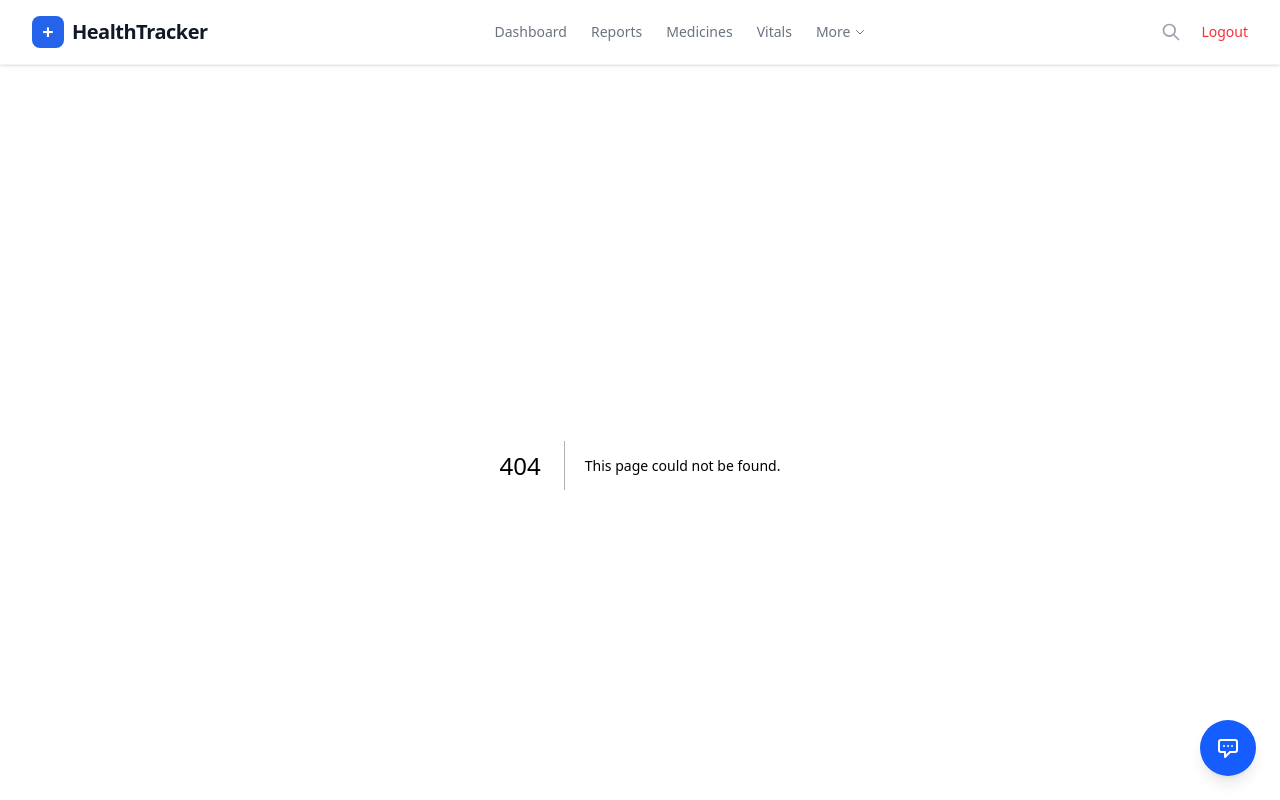
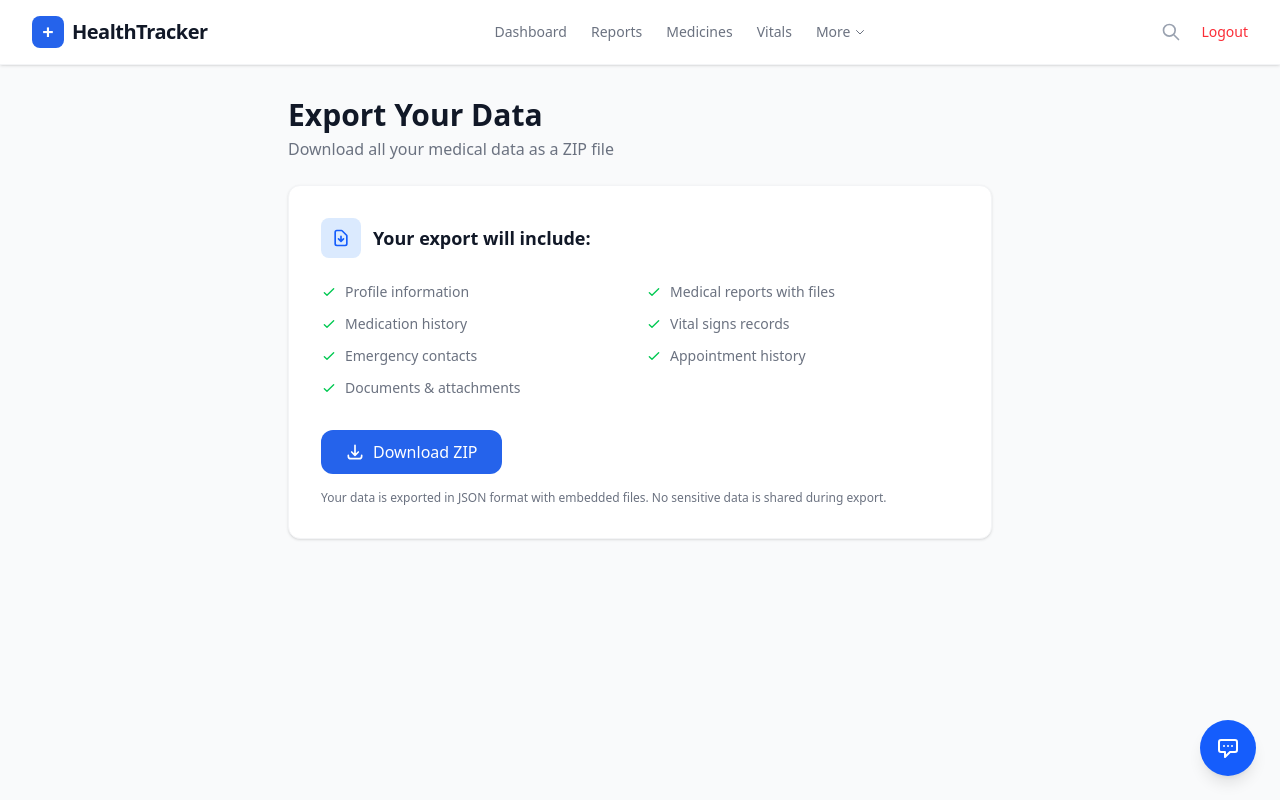
Before and after one commit to Susandhungana1/Ayuvo, a Next.js app in the folder front/: page /export in a window 1280 px wide. Before the commit this address had no page. Shown: the top 800 px of the page. Built offline with nearby package versions, Linux system fonts and the light colour scheme; sample sign-in values are in the browser's storage.

Commit message:
Add export/download data page with UI, navbar link, and dashboard card

```diff
--- a/front/app/dashboard/page.tsx
+++ b/front/app/dashboard/page.tsx
@@ -94,6 +94,13 @@ export default function Dashboard() {
                 <p className="text-subtext">Chronological view of all health events</p>
               </div>
             </Link>
+
+            <Link href="/export">
+              <div className="bg-white p-6 rounded-xl shadow-sm hover:shadow-md transition-shadow cursor-pointer">
+                <h2 className="text-xl font-semibold text-text-main mb-2">Export Data</h2>
+                <p className="text-subtext">Download all your data as ZIP</p>
+              </div>
+            </Link>
           </div>
         )}
       </div>
--- /dev/null
+++ b/front/app/export/page.tsx
@@ -0,0 +1,116 @@
+'use client';
+
+import { useEffect, useState } from 'react';
+import { useRouter } from 'next/navigation';
+import { Card } from '@/components/card';
+import { Button } from '@/components/button';
+
+const API_URL = 'http://127.0.0.1:3001';
+
+export default function ExportPage() {
+  const router = useRouter();
+  const [loading, setLoading] = useState(false);
+  const [user, setUser] = useState<any>(null);
+
+  useEffect(() => {
+    const userData = localStorage.getItem('user');
+    if (!userData) { router.push('/auth/login'); return; }
+    setUser(JSON.parse(userData));
+  }, [router]);
+
+  const handleExport = async () => {
+    const token = localStorage.getItem('token');
+    if (!token) return;
+    setLoading(true);
+    try {
+      const res = await fetch(`${API_URL}/api/export`, {
+        headers: { 'Authorization': `Bearer ${token}` },
+      });
+      if (!res.ok) throw new Error('Export failed');
+      const blob = await res.blob();
+      const url = URL.createObjectURL(blob);
+      const disposition = res.headers.get('Content-Disposition') || '';
+      const match = disposition.match(/filename="?(.+)"?/);
+      const filename = match ? match[1] : `healthtracker_export_${new Date().toISOString().slice(0, 10)}.zip`;
+      const a = document.createElement('a');
+      a.href = url;
+      a.download = filename;
+      a.click();
+      URL.revokeObjectURL(url);
+    } catch (err: any) {
+      alert(err.message || 'Failed to export data');
+    } finally {
+      setLoading(false);
+    }
+  };
+
+  if (!user) return null;
+
+  return (
+    <div className="min-h-screen bg-background">
+      <div className="max-w-3xl mx-auto px-4 sm:px-6 lg:px-8 py-8">
+        <div className="mb-6">
+          <h1 className="text-2xl sm:text-3xl font-bold text-text-main">Export Your Data</h1>
+          <p className="text-sm sm:text-base text-subtext mt-1">
+            Download all your medical data as a ZIP file
+          </p>
+        </div>
+
+        <Card className="p-6 sm:p-8">
+          <div className="flex items-center gap-3 mb-6">
+            <div className="w-10 h-10 bg-blue-100 rounded-lg flex items-center justify-center">
+              <svg className="w-5 h-5 text-blue-600" fill="none" stroke="currentColor" viewBox="0 0 24 24">
+                <path strokeLinecap="round" strokeLinejoin="round" strokeWidth={2} d="M12 10v6m0 0l-3-3m3 3l3-3m2 8H7a2 2 0 01-2-2V5a2 2 0 012-2h5.586a1 1 0 01.707.293l5.414 5.414a1 1 0 01.293.707V19a2 2 0 01-2 2z" />
+              </svg>
+            </div>
+            <div>
+              <h2 className="text-lg font-semibold text-text-main">Your export will include:</h2>
+            </div>
+          </div>
+
+          <div className="grid grid-cols-1 sm:grid-cols-2 gap-3 mb-8">
+            {[
+              'Profile information',
+              'Medical reports with files',
+              'Medication history',
+              'Vital signs records',
+              'Emergency contacts',
+              'Appointment history',
+              'Documents & attachments',
+            ].map((item) => (
+              <div key={item} className="flex items-center gap-2 text-sm text-subtext">
+                <svg className="w-4 h-4 text-green-500 flex-shrink-0" fill="none" stroke="currentColor" viewBox="0 0 24 24">
+                  <path strokeLinecap="round" strokeLinejoin="round" strokeWidth={2} d="M5 13l4 4L19 7" />
+                </svg>
+                {item}
+              </div>
+            ))}
+          </div>
+
+          <Button onClick={handleExport} disabled={loading} className="w-full sm:w-auto">
+            {loading ? (
+              <span className="flex items-center gap-2">
+                <svg className="animate-spin w-4 h-4" fill="none" viewBox="0 0 24 24">
+                  <circle className="opacity-25" cx="12" cy="12" r="10" stroke="currentColor" strokeWidth="4" />
+                  <path className="opacity-75" fill="currentColor" d="M4 12a8 8 0 018-8V0C5.373 0 0 5.373 0 12h4z" />
+                </svg>
+                Exporting...
+              </span>
+            ) : (
+              <span className="flex items-center gap-2">
+                <svg className="w-5 h-5" fill="none" stroke="currentColor" viewBox="0 0 24 24">
+                  <path strokeLinecap="round" strokeLinejoin="round" strokeWidth={2} d="M4 16v1a3 3 0 003 3h10a3 3 0 003-3v-1m-4-4l-4 4m0 0l-4-4m4 4V4" />
+                </svg>
+                Download ZIP
+              </span>
+            )}
+          </Button>
+
+          <p className="text-xs text-subtext mt-4">
+            Your data is exported in JSON format with embedded files. No sensitive data is shared during export.
+          </p>
+        </Card>
+      </div>
+    </div>
+  );
+}
--- a/front/components/navbar.tsx
+++ b/front/components/navbar.tsx
@@ -17,6 +17,7 @@ const moreLinks = [
   { href: '/emergency', label: 'Emergency ID' },
   { href: '/timeline', label: 'Timeline' },
   { href: '/share', label: 'Share' },
+  { href: '/export', label: 'Export Data' },
 ];
 
 const doctorLinks = [
```
